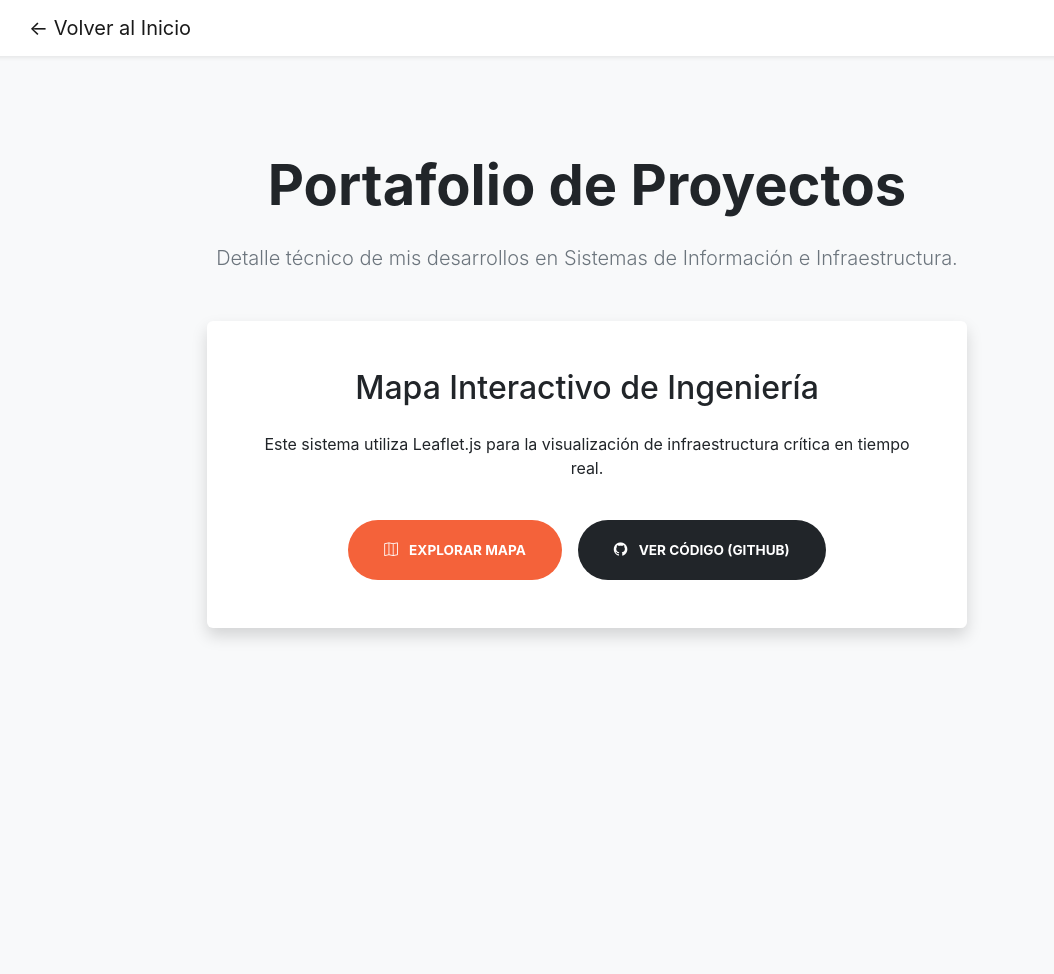
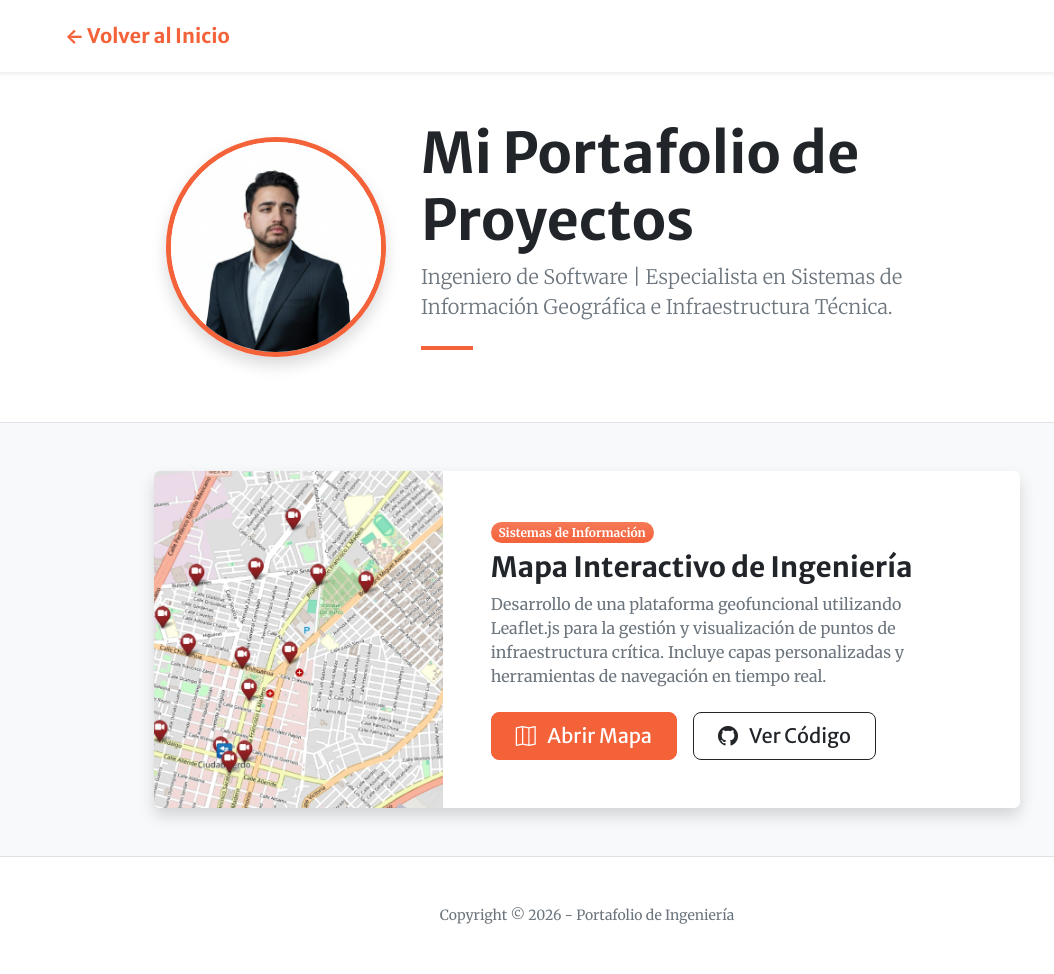
Before and after one commit to st24030160-crypto/mi-portafolio, a plain HTML site: page proyectos.html in a window 1280 px wide. Shown: the whole page, without its empty margins (53-1107 px from the left). Before the commit the page ends 800 px from the top, so only its background shows below. Drawn offline with nearby package versions, Linux system fonts and the light colour scheme.

Commit message:
Finalizada integración de página de proyectos con foto

```diff
--- a/proyectos.html
+++ b/proyectos.html
@@ -3,36 +3,78 @@
 <head>
     <meta charset="utf-8" />
     <meta name="viewport" content="width=device-width, initial-scale=1, shrink-to-fit=no" />
-    <title>Mis Proyectos - Ingeniero</title>
+    <meta name="description" content="Portafolio de Proyectos de Ingeniería" />
+    <title>Mis Proyectos - Portafolio Profesional</title>
+    <link rel="icon" type="image/x-icon" href="assets/favicon.ico" />
+    <link rel="stylesheet" href="https://cdn.jsdelivr.net/npm/bootstrap-icons@1.5.0/font/bootstrap-icons.css">
+    <link href="https://fonts.googleapis.com/css?family=Merriweather+Sans:400,700" rel="stylesheet" />
+    <link href="https://fonts.googleapis.com/css?family=Merriweather:400,300,300italic,400italic,700,700italic" rel="stylesheet" type="text/css" />
     <link href="css/styles.css" rel="stylesheet" />
-    <link rel="stylesheet" href="https://cdn.jsdelivr.net/npm/bootstrap-icons@1.5.0/font/bootstrap-icons.css">
 </head>
-<body class="bg-light">
-    <nav class="navbar navbar-light bg-white shadow-sm mb-5">
-        <div class="container">
-            <a class="navbar-brand" href="index.html text-primary">← Volver al Inicio</a>
+<body id="page-top" class="bg-light">
+
+    <nav class="navbar navbar-expand-lg navbar-light bg-white shadow-sm py-3" id="mainNav">
+        <div class="container px-4 px-lg-5">
+            <a class="navbar-brand text-primary" href="index.html">← Volver al Inicio</a>
         </div>
     </nav>
 
-    <div class="container text-center py-5">
-        <h1 class="display-4 fw-bold mb-4">Portafolio de Proyectos</h1>
-        <p class="lead text-muted mb-5">Detalle técnico de mis desarrollos en Sistemas de Información e Infraestructura.</p>
+    <header class="py-5 bg-white border-bottom mb-5">
+        <div class="container px-4 px-lg-5">
+            <div class="row align-items-center justify-content-center text-center text-lg-start">
+                <div class="col-lg-3 mb-4 mb-lg-0 text-center">
+                    <img src="assets/yo_soy.jpg" alt="Perfil Profesional"
+                         class="rounded-circle shadow"
+                         style="width: 220px; height: 220px; object-fit: cover; border: 5px solid #f4623a;">
+                </div>
 
-        <div class="row justify-content-center">
-            <div class="col-md-8 card shadow border-0 p-5">
-                <h2 class="mb-4">Mapa Interactivo de Ingeniería</h2>
-                <p>Este sistema utiliza Leaflet.js para la visualización de infraestructura crítica en tiempo real.</p>
-
-                <div class="d-grid gap-3 d-sm-flex justify-content-sm-center mt-4">
-                    <a class="btn btn-primary btn-xl" href="https://st24030160-crypto.github.io/mi_mapa_ingenieria/" target="_blank">
-                        <i class="bi-map me-2"></i> EXPLORAR MAPA
-                    </a>
-                    <a class="btn btn-dark btn-xl" href="https://github.com/st24030160-crypto/mi_mapa_ingenieria" target="_blank">
-                        <i class="bi-github me-2"></i> VER CÓDIGO (GITHUB)
-                    </a>
+                <div class="col-lg-7">
+                    <h1 class="display-4 fw-bold mb-2">Mi Portafolio de Proyectos</h1>
+                    <p class="lead text-muted mb-4">Ingeniero de Software | Especialista en Sistemas de Información Geográfica e Infraestructura Técnica.</p>
+                    <hr class="divider ms-lg-0" style="width: 3.25rem; border-width: 0.2rem; border-color: #f4623a; opacity: 1;">
                 </div>
             </div>
         </div>
+    </header>
+
+    <div class="container px-4 px-lg-5 pb-5">
+        <div class="row justify-content-center">
+
+            <div class="col-lg-10">
+                <div class="card shadow border-0 overflow-hidden">
+                    <div class="row g-0">
+                        <div class="col-md-4">
+                            <img src="assets/MAPA.jpg" class="img-fluid h-100" alt="Vista del Mapa" style="object-fit: cover;">
+                        </div>
+                        <div class="col-md-8">
+                            <div class="card-body p-4 p-lg-5">
+                                <div class="badge bg-primary bg-gradient rounded-pill mb-2">Sistemas de Información</div>
+                                <h2 class="card-title h3 fw-bold">Mapa Interactivo de Ingeniería</h2>
+                                <p class="card-text text-muted">Desarrollo de una plataforma geofuncional utilizando Leaflet.js para la gestión y visualización de puntos de infraestructura crítica. Incluye capas personalizadas y herramientas de navegación en tiempo real.</p>
+
+                                <div class="d-grid gap-2 d-md-flex justify-content-md-start mt-4">
+                                    <a class="btn btn-primary btn-lg px-4 me-md-2" href="https://st24030160-crypto.github.io/mi_mapa_ingenieria/" target="_blank">
+                                        <i class="bi-map me-2"></i> Abrir Mapa
+                                    </a>
+                                    <a class="btn btn-outline-dark btn-lg px-4" href="https://github.com/st24030160-crypto/mi_mapa_ingenieria" target="_blank">
+                                        <i class="bi-github me-2"></i> Ver Código
+                                    </a>
+                                </div>
+                            </div>
+                        </div>
+                    </div>
+                </div>
+            </div>
+
+        </div>
     </div>
+
+    <footer class="bg-white py-5 border-top">
+        <div class="container px-4 px-lg-5">
+            <div class="small text-center text-muted">Copyright &copy; 2026 - Portafolio de Ingeniería</div>
+        </div>
+    </footer>
+
+    <script src="https://cdn.jsdelivr.net/npm/bootstrap@5.2.3/dist/js/bootstrap.bundle.min.js"></script>
 </body>
 </html>
```
Also changed, not shown: index.html (+1 -1 lines), assets/yo_soy.jpg (added).
